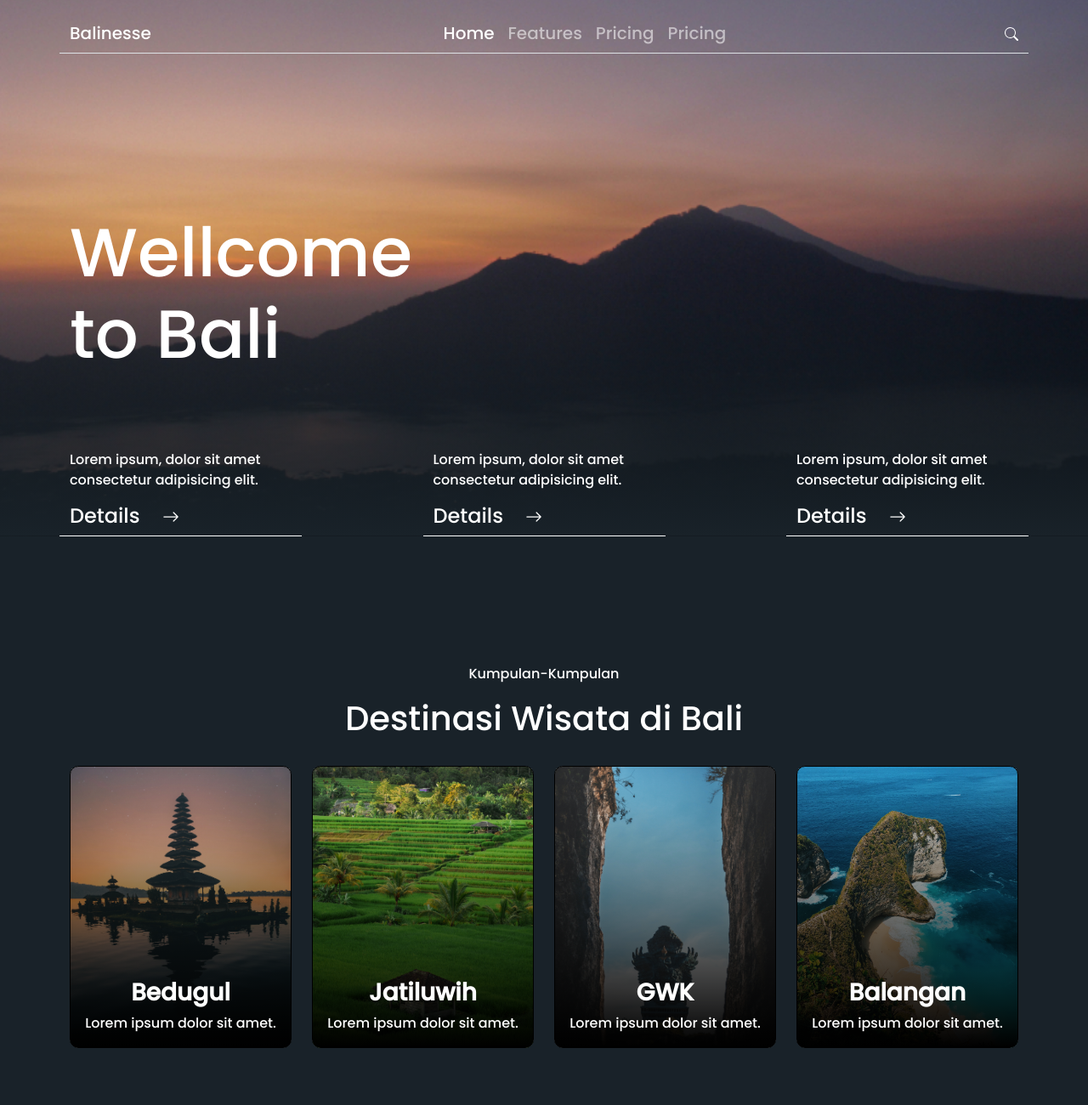
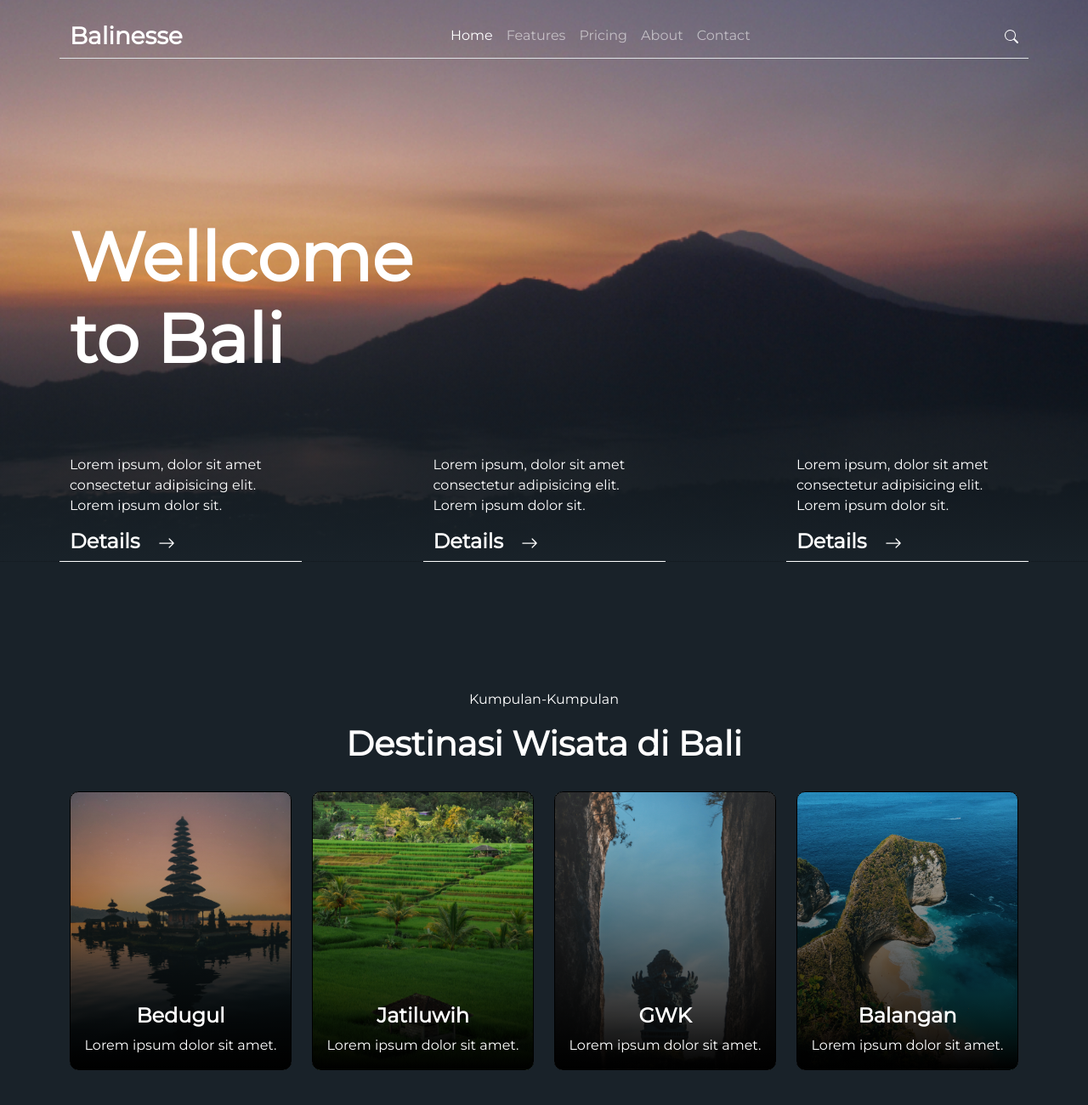
Before and after one commit to tiomhs/Bali, a plain HTML site: page index.html in a window 1280 px wide. Shown: the top 1300 px of the page at 85% size. Drawn offline with nearby package versions, Linux system fonts and the light colour scheme; some icons are missing.

Commit message:
edit nav

```diff
--- a/index.html
+++ b/index.html
@@ -10,7 +10,7 @@
     <!-- icon bs -->
     <i class="bi bi-search"></i>
     <!-- font -->
-    <link href="https://fonts.googleapis.com/css2?family=Great+Vibes&family=Poppins:wght@500&display=swap" rel="stylesheet" />
+    <link href="https://fonts.googleapis.com/css2?family=Montserrat&display=swap" rel="stylesheet">
     <!-- css -->
     <link rel="stylesheet" href="style.css" />
 
@@ -20,9 +20,9 @@
     <!-- Jumbotron -->
     <section id="jumbotron">
       <!-- navbar -->
-      <nav class="navbar navbar-expand-lg navbar-dark fs-5 pt-3">
+      <nav class="navbar navbar-expand-lg navbar-dark pt-3">
         <div class="container border-bottom">
-          <a class="navbar-brand fs-5" href="#">Balinesse</a>
+          <a class="navbar-brand fs-3 fw-bold" href="#">Balinesse</a>
           <button class="navbar-toggler" type="button" data-bs-toggle="collapse" data-bs-target="#navbarNav" aria-controls="navbarNav" aria-expanded="false" aria-label="Toggle navigation">
             <span class="navbar-toggler-icon"></span>
           </button>
@@ -38,7 +38,10 @@
                 <a class="nav-link" href="#">Pricing</a>
               </li>
               <li class="nav-item">
-                <a class="nav-link" href="#">Pricing</a>
+                <a class="nav-link" href="#">About</a>
+              </li>
+              <li class="nav-item">
+                <a class="nav-link" href="#">Contact</a>
               </li>
             </ul>
             <div class="icon">
@@ -62,26 +65,26 @@
       <!-- fitur -->
       <div class="container overflow-hidden">
         <div class="row justify-content-between martop">
-          <div class="col-sm-3 col-4 fw-normal line ">
-            <p>Lorem ipsum, dolor sit amet consectetur adipisicing elit.</p>
-            <h4>Details
-              <svg xmlns="http://www.w3.org/2000/svg" width="60" height="20" fill="currentColor" class="bi bi-arrow-right" viewBox="0 0 16 16">
+          <div class="col-sm-3 col-4 fw-normal line">
+            <p>Lorem ipsum, dolor sit amet consectetur adipisicing elit. Lorem ipsum dolor sit.</p>
+            <h4 class="fw-bold">Details
+              <svg xmlns="http://www.w3.org/2000/svg" width="50" height="20" fill="currentColor" class="bi bi-arrow-right" viewBox="0 0 16 16">
                 <path fill-rule="evenodd" d="M1 8a.5.5 0 0 1 .5-.5h11.793l-3.147-3.146a.5.5 0 0 1 .708-.708l4 4a.5.5 0 0 1 0 .708l-4 4a.5.5 0 0 1-.708-.708L13.293 8.5H1.5A.5.5 0 0 1 1 8z"/>
               </svg>
             </h4>
           </div>
           <div class="col-sm-3 col-4 fw-normal line">
-            <p>Lorem ipsum, dolor sit amet consectetur adipisicing elit.</p>
-            <h4>Details
-              <svg xmlns="http://www.w3.org/2000/svg" width="60" height="20" fill="currentColor" class="bi bi-arrow-right" viewBox="0 0 16 16">
+            <p>Lorem ipsum, dolor sit amet consectetur adipisicing elit. Lorem ipsum dolor sit.</p>
+            <h4 class="fw-bold">Details
+              <svg xmlns="http://www.w3.org/2000/svg" width="50" height="20" fill="currentColor" class="bi bi-arrow-right" viewBox="0 0 16 16">
                 <path fill-rule="evenodd" d="M1 8a.5.5 0 0 1 .5-.5h11.793l-3.147-3.146a.5.5 0 0 1 .708-.708l4 4a.5.5 0 0 1 0 .708l-4 4a.5.5 0 0 1-.708-.708L13.293 8.5H1.5A.5.5 0 0 1 1 8z"/>
               </svg>
             </h4>
           </div>
           <div class="col-sm-3 col-4 fw-normal line">
-            <p>Lorem ipsum, dolor sit amet consectetur adipisicing elit.</p>
-            <h4>Details
-              <svg xmlns="http://www.w3.org/2000/svg" width="60" height="20" fill="currentColor" class="bi bi-arrow-right" viewBox="0 0 16 16">
+            <p>Lorem ipsum, dolor sit amet consectetur adipisicing elit. Lorem ipsum dolor sit.</p>
+            <h4 class="fw-bold">Details
+              <svg xmlns="http://www.w3.org/2000/svg" width="50" height="20" fill="currentColor" class="bi bi-arrow-right" viewBox="0 0 16 16">
                 <path fill-rule="evenodd" d="M1 8a.5.5 0 0 1 .5-.5h11.793l-3.147-3.146a.5.5 0 0 1 .708-.708l4 4a.5.5 0 0 1 0 .708l-4 4a.5.5 0 0 1-.708-.708L13.293 8.5H1.5A.5.5 0 0 1 1 8z"/>
               </svg>
             </h4>
@@ -96,38 +99,38 @@
       <div class="container">
         <div class="row text-center">
           <p>Kumpulan-Kumpulan</p>
-          <h1>Destinasi Wisata di Bali</h1>
+          <h1 class="fw-bolder">Destinasi Wisata di Bali</h1>
         </div>
         <div class="row text-center mt-sm-4 justify-content-center">
           <div class="col-lg-3 col-sm-6 col-10">
             <div class="card imgCard mb-3" style="min-height: 200px;">
               <div class="card-body text-dark capCard">
-                <h5 class="card-title fw-bolder fs-3">Bedugul</h5>
-                <p class="card-text fw-normal">Lorem ipsum dolor sit amet.</p>
+                <h5 class="card-title fw-bold fs-4">Bedugul</h5>
+                <p class="card-text fw-lighter">Lorem ipsum dolor sit amet.</p>
               </div>
             </div>
           </div>
           <div class="col-lg-3 col-sm-6 col-10">
             <div class="card imgCard1 mb-3" style="min-height: 200px;">
               <div class="card-body text-dark capCard">
-                <h5 class="card-title fw-bolder fs-3">Jatiluwih</h5>
-                <p class="card-text fw-normal">Lorem ipsum dolor sit amet.</p>
+                <h5 class="card-title fw-bolder fs-4">Jatiluwih</h5>
+                <p class="card-text fw-lighter">Lorem ipsum dolor sit amet.</p>
               </div>
             </div>
           </div>
           <div class="col-lg-3 col-sm-6 col-10">
             <div class="card imgCard2 mb-3" style="min-height: 200px;">
               <div class="card-body text-dark capCard">
-                <h5 class="card-title fw-bolder fs-3">GWK</h5>
-                <p class="card-text fw-normal">Lorem ipsum dolor sit amet.</p>
+                <h5 class="card-title fw-bolder fs-4">GWK</h5>
+                <p class="card-text fw-lighter">Lorem ipsum dolor sit amet.</p>
               </div>
             </div>
           </div>
           <div class="col-lg-3 col-sm-6 col-10">
             <div class="card imgCard3 mb-3" style="min-height: 200px;">
               <div class="card-body text-dark capCard">
-                <h5 class="card-title fw-bolder fs-3">Balangan</h5>
-                <p class="card-text fw-normal">Lorem ipsum dolor sit amet.</p>
+                <h5 class="card-title fw-bolder fs-4">Balangan</h5>
+                <p class="card-text fw-lighter">Lorem ipsum dolor sit amet.</p>
               </div>
             </div>
           </div>
@@ -149,11 +152,11 @@
               Lorem ipsum, dolor sit amet consectetur adipisicing elit. Modi beatae mollitia nisi nihil nostrum dignissimos velit repellat laudantium corrupti ea error, possimus temporibus consequatur soluta vitae? Perferendis facilis accusamus, ab illum voluptates libero vitae. Dolorem, corrupti. Et adipisci similique exercitationem beatae quos asperiores id inventore, nihil laborum quaerat, perspiciatis laboriosam.
             </div>
             <div class="col-sm-8 col-12">
-              <div class="row ">
-                <div class="col-sm-6 col-8">
+              <div class="row mt-2 justify-content-center">
+                <div class="col-sm-6 col-12 ">
                   <iframe  class="vid" src="https://www.youtube.com/embed/QkN-VbSVkg4" title="YouTube video player" frameborder="0"  allow="accelerometer; autoplay; clipboard-write; encrypted-media; gyroscope; picture-in-picture" allowfullscreen></iframe>
                 </div>
-                <div class="col-sm-6">
+                <div class="col-sm-6 col-12">
                   <iframe class="vid" src="https://www.youtube.com/embed/PpAF0i3Oqn8?start=2" title="YouTube video player" frameborder="0" allow="accelerometer; autoplay; clipboard-write; encrypted-media; gyroscope; picture-in-picture" allowfullscreen></iframe>
                 </div>
               </div>
--- a/style.css
+++ b/style.css
@@ -1,7 +1,7 @@
 * {
   margin: 0;
   padding: 0;
-  font-family: 'Poppins', sans-serif;
+  font-family: 'Montserrat', sans-serif;
   color: #fff;
 }
 
@@ -16,6 +16,7 @@
 .hiro h1 {
   font-size: 80px;
   margin-top: 50%;
+  font-weight: bold;
 }
 
 .martop {
@@ -34,12 +35,17 @@
 
 .line {
   border-bottom: 1px solid #fff;
-  transition: ease 0.5s;
+  transition: ease-in 0.5s;
+}
+.line:hover {
+  color: red !important;
+  border-bottom: solid orangered !important;
 }
 
-.line:hover {
-  color: red;
-  border-bottom: solid orangered;
+.lin {
+  border-bottom: 2px solid #fff;
+  transition: ease 0.5s;
+  position: relative;
 }
 
 #page2 {
@@ -125,6 +131,14 @@
     max-width: 300px;
   }
   .hiro h1 {
-    font-size: 60px;
+    font-size: 50px;
+  }
+
+  p {
+    font-size: 12px;
+  }
+
+  h4.fw-bold {
+    font-size: 13px;
   }
 }
```
